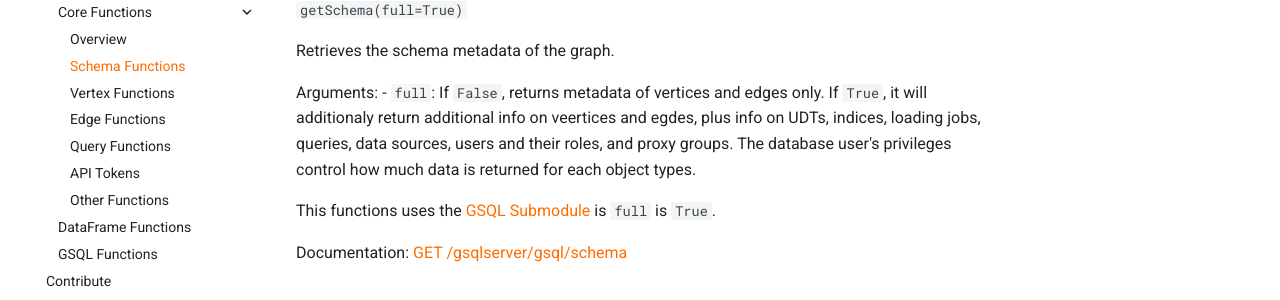
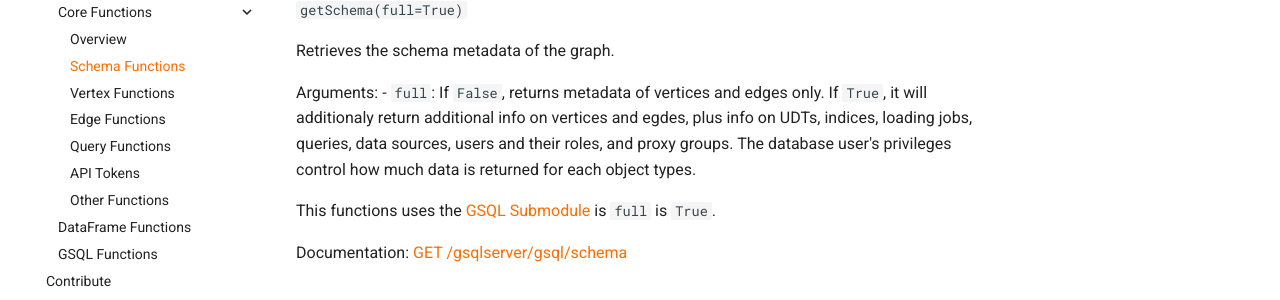
Before and after one commit to pyTigerGraph/pyTigerGraph, an MkDocs documentation site: the page built from docs/SchemaFunctions.md, in a window 1280 px wide and 1084 px high. Shown: the part 234-534 px from the top of the window. Built offline with MkDocs 1.6.1 and Material for MkDocs 9.7.7, drawn with Linux system fonts in a browser that asks for light colours; comment, search, counter and statistics services are not loaded.

Commit message:
fixed typo

```diff
--- a/docs/SchemaFunctions.md
+++ b/docs/SchemaFunctions.md
@@ -4,7 +4,7 @@
 Retrieves the schema metadata of the graph.
 
 Arguments:
-- `full`: If `False`, returns metadata of vertices and edges only. If `True`, it will additionaly return additional info on veertices and egdes, plus info on UDTs, indices, loading jobs, queries, data sources, users and their roles, and proxy groups. The database user's privileges control how much data is returned for each object types.
+- `full`: If `False`, returns metadata of vertices and edges only. If `True`, it will additionaly return additional info on vertices and egdes, plus info on UDTs, indices, loading jobs, queries, data sources, users and their roles, and proxy groups. The database user's privileges control how much data is returned for each object types.
 
 This functions uses the [GSQL Submodule](Gsql.md) is `full` is `True`.
 
```
